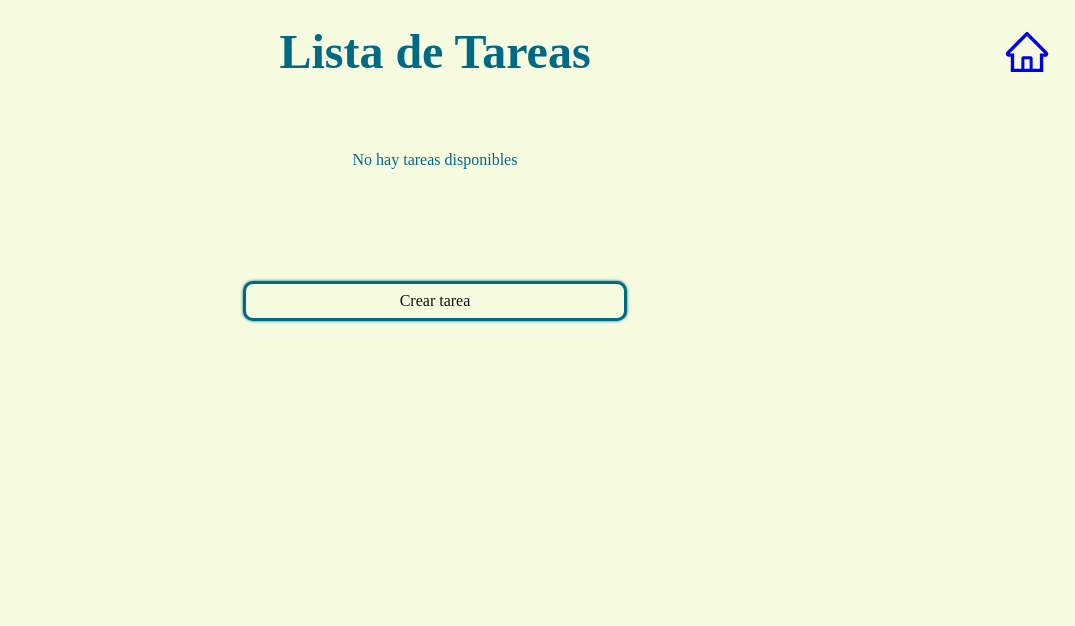
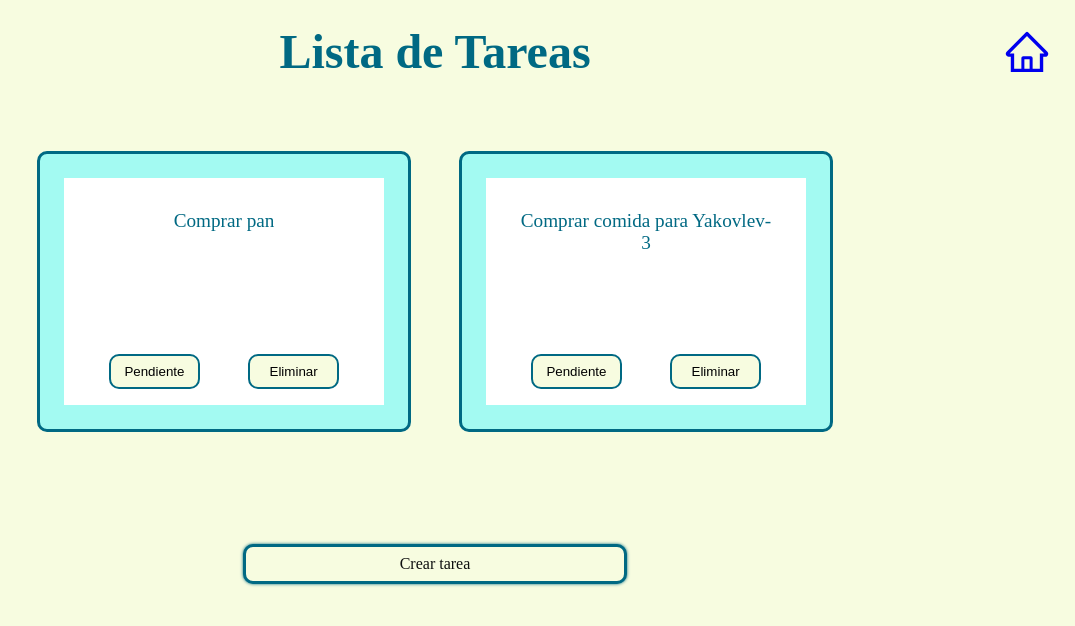
Before and after one commit to RebeV18/reto17, a React (Vite) app: page / in a window 1280 px wide. Shown: the top 626 px of the page, without its empty margins (205-1280 px from the left). Built offline with nearby package versions, Linux system fonts and the light colour scheme.

Commit message:
cargar tareas de json al inicio

```diff
--- a/src/data/TasksBase.json
+++ b/src/data/TasksBase.json
@@ -6,7 +6,7 @@
   },
   {
     "id": 2,
-    "text": "Comprar café",
+    "text": "Comprar comida para Yakovlev-3",
     "status": "pendiente"
   }
 ]
--- a/src/pages/Create/Create.jsx
+++ b/src/pages/Create/Create.jsx
@@ -31,7 +31,7 @@ export const Create = () => {
       const updatedTasks = [...tasks, newTaskObj];
       setTasks(updatedTasks);
       localStorage.setItem("tasks", JSON.stringify(updatedTasks));
-      setNewTask(""); // Limpiar el campo de entrada
+      setNewTask("");
       alert("Tarea creada");
     } else {
       alert("La tarea ya existe");
--- a/src/pages/Home/Home.jsx
+++ b/src/pages/Home/Home.jsx
@@ -1,11 +1,16 @@
 import { useState, useEffect } from "react";
 import { Link } from "react-router-dom";
 import "./Home.css";
+import tasksData from "../../data/TasksBase.json";
 
 export const Home = () => {
   const [tasks, setTasks] = useState([]);
 
   useEffect(() => {
+    if (!localStorage.getItem("tasks")) {
+      localStorage.setItem("tasks", JSON.stringify(tasksData));
+    }
+
     try {
       const storedTasks = JSON.parse(localStorage.getItem("tasks")) || [];
       setTasks(storedTasks);
```
